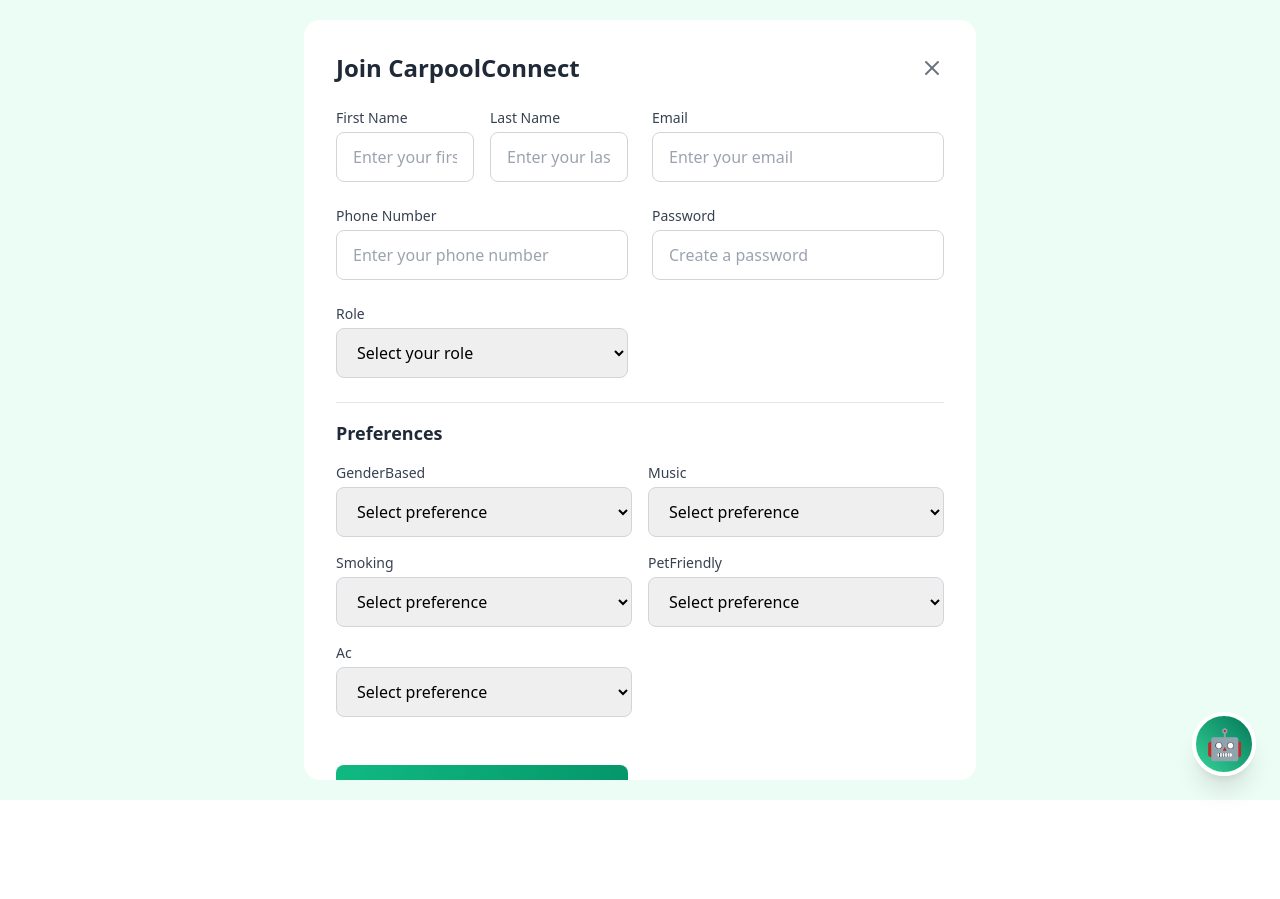
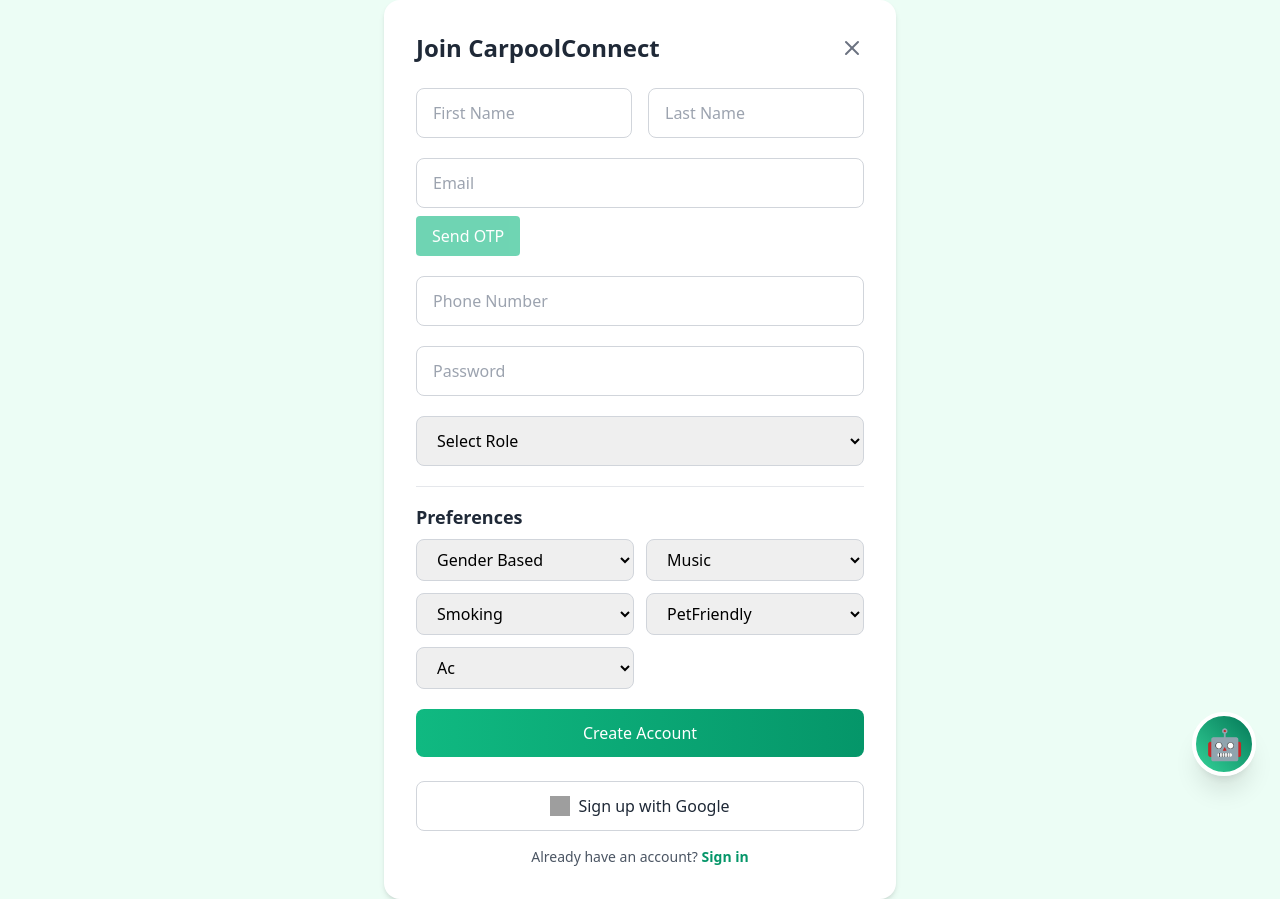
Before and after one commit to CoDe-WiZaDd-18-DOTCOM/Carpooling-Frontend, a React (Vite) app: page /signup in a window 1280 px wide. Before the commit the page ends 800 px from the top, so only its background shows below. Built offline with nearby package versions, Linux system fonts and the light colour scheme; grey boxes are pictures that could not be loaded.

Commit message:
email verfication func added

```diff
--- a/src/pages/signup.jsx
+++ b/src/pages/signup.jsx
@@ -1,7 +1,6 @@
 import React, { useState } from "react";
 import { useNavigate } from "react-router-dom";
 import { X } from "lucide-react";
-import { notifications } from "@mantine/notifications";
 import { SIGNUP_URL } from "../utils/apis";
 import axios from "axios";
 
@@ -20,9 +19,28 @@ function Signup() {
       smoking: "",
       petFriendly: "",
       genderBased: "",
-      ac:"",
+      ac: "",
     },
   });
+
+  const [otp, setOtp] = useState("");
+  const [otpSent, setOtpSent] = useState(false);
+  const [otpVerified, setOtpVerified] = useState(false);
+  const [resendTimeout, setResendTimeout] = useState(0);
+
+  // Helper: Start resend cooldown timer (e.g., 30 seconds)
+  const startResendTimeout = () => {
+    setResendTimeout(30);
+    let timer = setInterval(() => {
+      setResendTimeout((t) => {
+        if (t <= 1) {
+          clearInterval(timer);
+          return 0;
+        }
+        return t - 1;
+      });
+    }, 1000);
+  };
 
   const handleSignupChange = (field, value) => {
     if (field.includes(".")) {
@@ -42,50 +60,67 @@ function Signup() {
     }
   };
 
+  const sendOtp = async () => {
+    if (!signupData.email) {
+      alert("Please enter your email to get OTP.");
+      return;
+    }
+    try {
+      await axios.post('http://localhost:5001/auth/verify/email', { email: signupData.email }, {
+        headers: { 'Content-Type': 'application/json' }
+      });
+      setOtpSent(true);
+      setOtpVerified(false);
+      setOtp("");
+      alert("OTP sent! Check your email.");
+      startResendTimeout();
+    } catch (error) {
+      alert("Could not send OTP. Try again.");
+    }
+  };
+
+  const verifyOtp = async () => {
+    try {
+      const res = await axios.post('http://localhost:5001/auth/verify/otp', {
+        email: signupData.email,
+        otp: otp,
+      });
+      if (res.status === 200) {
+        setOtpVerified(true);
+        alert("OTP verification successful.");
+      } else {
+        throw new Error();
+      }
+    } catch {
+      alert("Invalid or expired OTP.");
+    }
+  };
+
   const handleSubmit = async (e) => {
     e.preventDefault();
-    try{
-        const response = await axios.post(SIGNUP_URL,signupData);
-
-        if (response.status == 200) {
-            notifications.show({
-                title: "Succesfully signed up",
-                message: `Succesfully signed up`,
-                color: "green",
-            });
-            localStorage.setItem("AuthToken",response.data.jwtToken);
+    if (!otpVerified) {
+      alert("Please verify your OTP before signing up.");
+      return;
+    }
+    try {
+      const response = await axios.post(SIGNUP_URL, signupData);
+      if (response.status === 200) {
+        alert("Successfully signed up!");
+        localStorage.setItem("AuthToken", response.data.jwtToken);
         navigate("/Dashboard");
+      } else if (response.status === 403) {
+        alert("Email already exists, please try again.");
+      } else {
+        alert("Failed to signup, please try again.");
       }
-        else if( response.status == 403) {
-            notifications.show({
-                title: "Failed to signup",
-                message: "Email already exists, please try again",
-                color: "red",
-            });
+    } catch (error) {
+      alert("Failed to signup. Email already exists or unforeseen error.");
     }
-        else{
-            notifications.show({
-                title: "Failed to signup",
-                message: "Failed to signup, please try again",
-                color: "red",
-            });
-        }
-        console.log("Signup Data:", signupData);
-    }
-    catch (error) {
-        notifications.show({
-                title: "Failed to signup",
-                message: "Email already exists, please try again",
-                color: "red",
-            });
-        console.error(error);
-    }
-
   };
 
   return (
     <div className="flex justify-center items-center min-h-screen bg-emerald-50 px-4">
-      <div className="bg-white rounded-2xl p-8 w-full max-w-2xl max-h-[95vh] overflow-y-auto">
+      <div className="bg-white rounded-2xl p-8 w-full max-w-lg shadow-md">
         <div className="flex justify-between items-center mb-6">
           <h2 className="text-2xl font-bold text-gray-800">Join CarpoolConnect</h2>
           <button onClick={() => navigate("/")} className="text-gray-500 hover:text-gray-700">
@@ -93,136 +128,154 @@ function Signup() {
           </button>
         </div>
 
-        <form className="grid grid-cols-1 md:grid-cols-2 gap-6" onSubmit={handleSubmit}>
+        <form className="space-y-5" onSubmit={handleSubmit}>
           <div className="grid grid-cols-1 md:grid-cols-2 gap-4">
-            <div>
-              <label className="block text-sm font-medium text-gray-700 mb-1">First Name</label>
             <input
               type="text"
               value={signupData.firstName}
               onChange={(e) => handleSignupChange("firstName", e.target.value)}
               className="w-full px-4 py-3 border border-gray-300 rounded-lg"
-                placeholder="Enter your first name"
+              placeholder="First Name"
             />
-            </div>
-            <div>
-              <label className="block text-sm font-medium text-gray-700 mb-1">Last Name</label>
             <input
               type="text"
               value={signupData.lastName}
               onChange={(e) => handleSignupChange("lastName", e.target.value)}
               className="w-full px-4 py-3 border border-gray-300 rounded-lg"
-                placeholder="Enter your last name"
+              placeholder="Last Name"
             />
           </div>
-          </div>
-
           <div>
-            <label className="block text-sm font-medium text-gray-700 mb-1">Email</label>
             <input
               type="email"
               value={signupData.email}
               onChange={(e) => handleSignupChange("email", e.target.value)}
               className="w-full px-4 py-3 border border-gray-300 rounded-lg"
-              placeholder="Enter your email"
+              placeholder="Email"
             />
+            <div className="flex items-center gap-2 mt-2">
+              <button
+                type="button"
+                onClick={sendOtp}
+                className="bg-emerald-500 text-white px-4 py-2 rounded disabled:opacity-60"
+                disabled={!signupData.email || (otpSent && resendTimeout > 0)}
+              >
+                {otpSent && resendTimeout > 0
+                  ? `Resend OTP (${resendTimeout}s)`
+                  : otpSent
+                    ? "Resend OTP"
+                    : "Send OTP"}
+              </button>
+              {otpSent && (!otpVerified) && (
+                <div className="flex-1">
+                  <div className="flex items-center gap-2 mt-1">
+                    <input
+                      type="text"
+                      value={otp}
+                      maxLength={6}
+                      onChange={e => setOtp(e.target.value)}
+                      className="px-3 py-2 border border-gray-300 rounded-lg w-36"
+                      placeholder="Enter OTP"
+                    />
+                    <button
+                      type="button"
+                      onClick={verifyOtp}
+                      className="bg-emerald-600 text-white px-4 py-2 rounded"
+                    >
+                      Verify OTP
+                    </button>
                   </div>
-
-          <div>
-            <label className="block text-sm font-medium text-gray-700 mb-1">Phone Number</label>
+                </div>
+              )}
+              {otpVerified && (
+                <span className="text-green-600 font-medium ml-2">✔ Verified</span>
+              )}
+            </div>
+          </div>
           <input
             type="tel"
             value={signupData.phoneNumber}
             onChange={(e) => handleSignupChange("phoneNumber", e.target.value)}
             className="w-full px-4 py-3 border border-gray-300 rounded-lg"
-              placeholder="Enter your phone number"
+            placeholder="Phone Number"
           />
-          </div>
-
-          <div>
-            <label className="block text-sm font-medium text-gray-700 mb-1">Password</label>
           <input
             type="password"
             value={signupData.password}
             onChange={(e) => handleSignupChange("password", e.target.value)}
             className="w-full px-4 py-3 border border-gray-300 rounded-lg"
-              placeholder="Create a password"
+            placeholder="Password"
           />
-          </div>
-
-          <div>
-            <label className="block text-sm font-medium text-gray-700 mb-1">Role</label>
           <select
             value={signupData.role}
             onChange={(e) => handleSignupChange("role", e.target.value)}
             className="w-full px-4 py-3 border border-gray-300 rounded-lg"
           >
-              <option value="">Select your role</option>
+            <option value="">Select Role</option>
             <option value="RIDER">Rider</option>
             <option value="DRIVER">Driver</option>
           </select>
-          </div>
-
-          <div className="md:col-span-2 border-t pt-4">
-            <h3 className="text-lg font-semibold text-gray-800 mb-4">Preferences</h3>
-            <div className="grid grid-cols-1 md:grid-cols-2 gap-4">
+          <div className="border-t pt-4">
+            <h3 className="text-lg font-semibold text-gray-800 mb-2">Preferences</h3>
+            <div className="grid grid-cols-2 gap-3">
               {["genderBased"].map((genderBased) => (
-                <div key={genderBased}>
-                  <label className="block text-sm font-medium text-gray-700 mb-1">
-                    {genderBased.charAt(0).toUpperCase() + genderBased.slice(1)}
-                  </label>
                 <select
+                  key={genderBased}
                   value={signupData.preferences[genderBased]}
-                    onChange={(e) => handleSignupChange(`preferences.${genderBased}`, e.target.value)}
-                    className="w-full px-4 py-3 border border-gray-300 rounded-lg"
+                  onChange={(e) =>
+                    handleSignupChange(`preferences.${genderBased}`, e.target.value)
+                  }
+                  className="w-full px-4 py-2 border border-gray-300 rounded-lg"
                 >
-                    <option value="">Select preference</option>
+                  <option value="">{`Gender Based`}</option>
                   <option value="MALE_ONLY">Male</option>
                   <option value="FEMALE_ONLY">Female</option>
-                    <option value="NONE">NONE</option>
+                  <option value="NONE">None</option>
                 </select>
-                </div>
               ))}
               {["music", "smoking", "petFriendly", "ac"].map((pref) => (
-                <div key={pref}>
-                  <label className="block text-sm font-medium text-gray-700 mb-1">
-                    {pref.charAt(0).toUpperCase() + pref.slice(1)}
-                  </label>
                 <select
+                  key={pref}
                   value={signupData.preferences[pref]}
-                    onChange={(e) => handleSignupChange(`preferences.${pref}`, e.target.value)}
-                    className="w-full px-4 py-3 border border-gray-300 rounded-lg"
+                  onChange={(e) =>
+                    handleSignupChange(`preferences.${pref}`, e.target.value)
+                  }
+                  className="w-full px-4 py-2 border border-gray-300 rounded-lg"
                 >
-                    <option value="">Select preference</option>
-                    <option value="YES">YES</option>
-                    <option value="NO">NO</option>
-                    <option value="NONE">NONE</option>
+                  <option value="">{pref.charAt(0).toUpperCase() + pref.slice(1)}</option>
+                  <option value="YES">Yes</option>
+                  <option value="NO">No</option>
+                  <option value="NONE">None</option>
                 </select>
-                </div>
               ))}
             </div>
           </div>
-
           <button
             type="submit"
             className="w-full bg-gradient-to-r from-emerald-500 to-emerald-600 text-white py-3 rounded-lg mt-6"
+            disabled={!otpVerified}
           >
             Create Account
           </button>
         </form>
 
         <div className="mt-6 text-center">
-          <div className="mt-4 text-center">
           <button
             type="button"
-              onClick={() => window.location.href = "https://accounts.google.com/o/oauth2/v2/auth?client_id=652720590250-tvni6g7q7d8go16tfduq3pre3m3mkveu.apps.googleusercontent.com&redirect_uri=http://localhost:5001/auth/google/callback&response_type=code&scope=openid%20email%20profile"}
+            onClick={() =>
+              window.location.href =
+                "https://accounts.google.com/o/oauth2/v2/auth?client_id=652720590250-tvni6g7q7d8go16tfduq3pre3m3mkveu.apps.googleusercontent.com&redirect_uri=http://localhost:5001/auth/google/callback&response_type=code&scope=openid%20email%20profile"
+            }
             className="w-full bg-white text-gray-800 border border-gray-300 py-3 rounded-lg flex items-center justify-center gap-2 hover:bg-gray-100"
           >
-              <img src="https://www.gstatic.com/firebasejs/ui/2.0.0/images/auth/google.svg" alt="Google" className="h-5 w-5" />
+            <img
+              src="https://www.gstatic.com/firebasejs/ui/2.0.0/images/auth/google.svg"
+              alt="Google"
+              className="h-5 w-5"
+            />
             Sign up with Google
           </button>
-          </div>
-          <p className="text-sm text-gray-600">
+          <p className="text-sm text-gray-600 mt-4">
             Already have an account?{" "}
             <button onClick={() => navigate("/login")} className="text-emerald-600 font-semibold">
               Sign in
```
Lines whose indentation alone changed are shown as unchanged.
